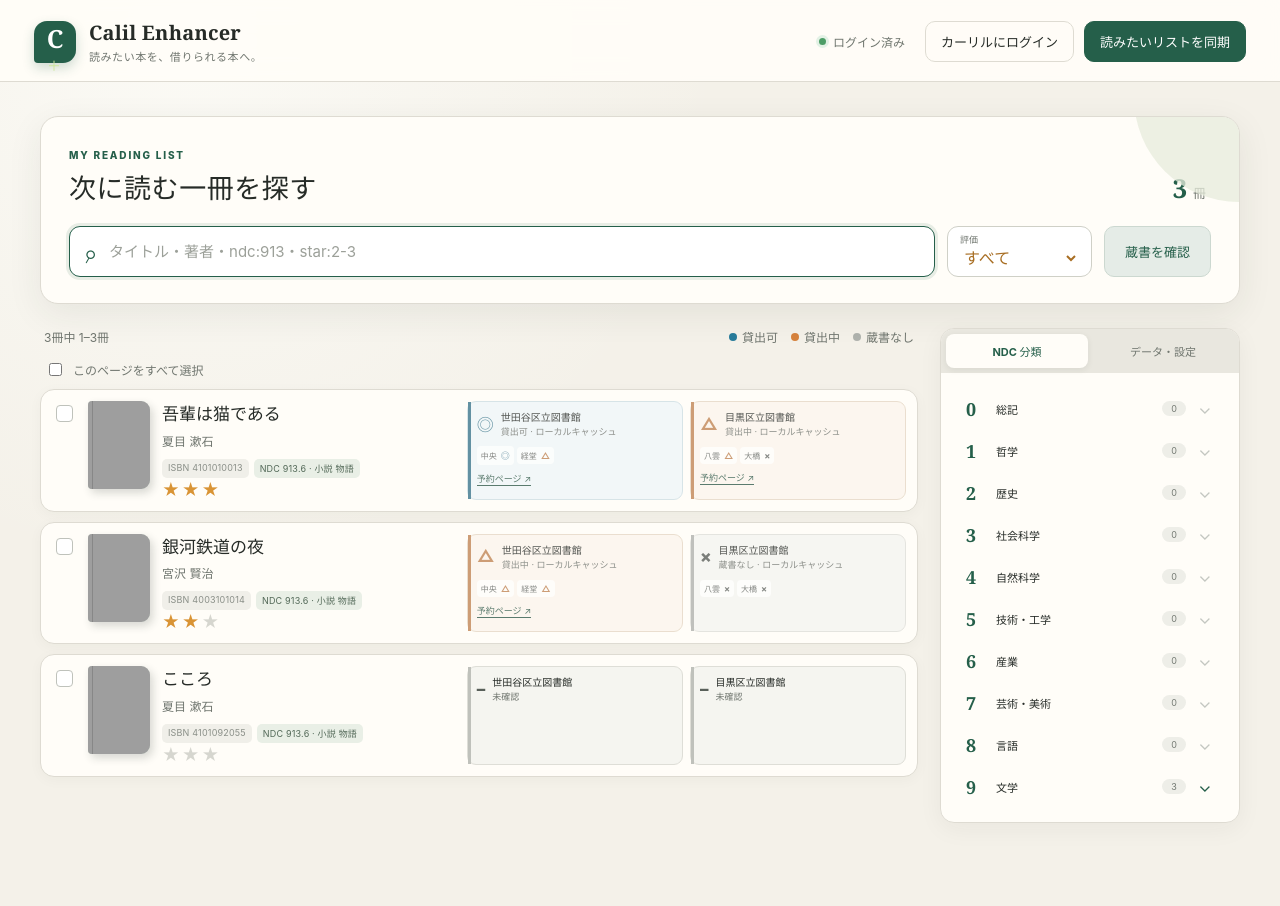
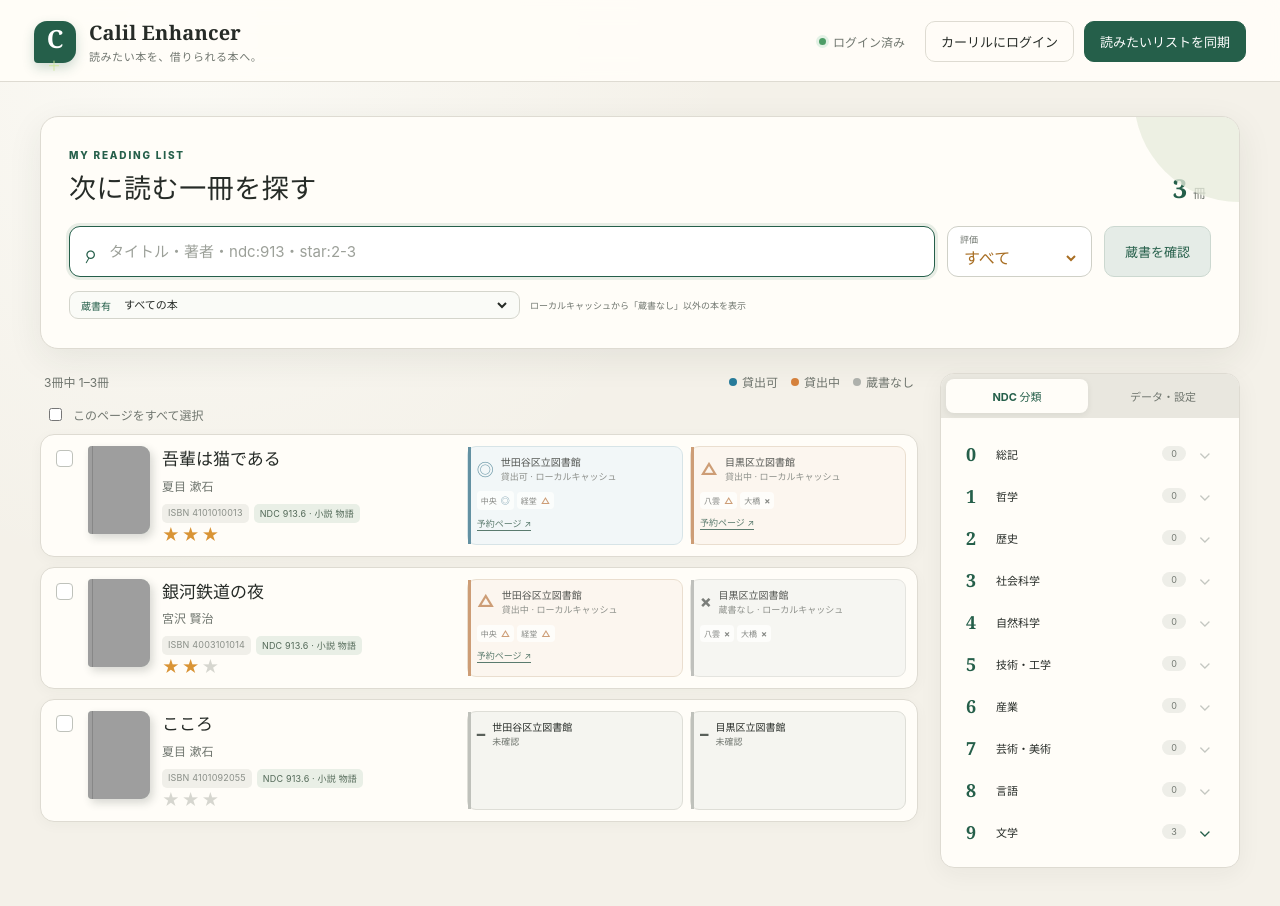
Before and after one commit to YusukeTakeuchi/calil-enhancer-electron, a React (Vite) app: page / in a window 1280 px wide. Shown: the top 906 px of the page. Built offline with nearby package versions, Linux system fonts and the light colour scheme; grey boxes are pictures that could not be loaded.

Commit message:
feat: availability search

```diff
--- a/package.json
+++ b/package.json
@@ -1,6 +1,6 @@
 {
   "name": "calil-enhancer-electron",
-  "version": "2.0.26",
+  "version": "2.0.27",
   "description": "カーリルの読みたいリストを検索・整理する Electron + React アプリ",
   "author": "Yusuke Takeuchi",
   "main": "electron/main.cjs",
--- a/src/App.tsx
+++ b/src/App.tsx
@@ -1,16 +1,18 @@
 import { useEffect, useMemo, useRef, useState } from 'react'
-import { aggregateStatus, isResolvedRecord, mergeCollectionCache, selectAvailabilityRecord, statusStyle } from './lib/availability'
+import { aggregateStatus, hasHoldings, isResolvedRecord, mergeCollectionCache, selectAvailabilityRecord, statusStyle } from './lib/availability'
 import { matchesBook } from './lib/search'
 import { paginationPages } from './lib/pagination'
 import { NDC_TOP, ndcLabel } from './data/ndc'
 import type { AppState, AvailabilityRecord, Book, LibrarySystem, MoveDestination, Progress } from './types'
 
 type Notice = { kind: 'info' | 'success' | 'error'; text: string } | null
+type HoldingsFilter = { systemId: string; library?: string } | null
 
 function App() {
   const [state, setState] = useState<AppState | null>(null)
   const [query, setQuery] = useState('')
   const [starFilter, setStarFilter] = useState<'none' | '1' | '2' | '3'>('none')
+  const [holdingsFilter, setHoldingsFilter] = useState<HoldingsFilter>(null)
   const [page, setPage] = useState(1)
   const [selected, setSelected] = useState<Set<string>>(new Set())
   const [busy, setBusy] = useState(false)
@@ -48,16 +50,21 @@ function App() {
   useEffect(() => {
     setPage(1)
     setSelected(new Set())
-  }, [query, starFilter])
+  }, [query, starFilter, holdingsFilter])
 
   const filteredBooks = useMemo(() => {
     if (!state) return []
-    return state.books.filter((book) => matchesBook(book, query, {
-      stars: state.stars,
-      ndc: state.ndc,
-      starFilter,
-    }))
-  }, [state, query, starFilter])
+    return state.books.filter((book) => {
+      if (!matchesBook(book, query, {
+        stars: state.stars,
+        ndc: state.ndc,
+        starFilter,
+      })) return false
+      if (!holdingsFilter) return true
+      const cachedRecord = state.collectionCache[book.id]?.[holdingsFilter.systemId]
+      return hasHoldings(cachedRecord, holdingsFilter.library)
+    })
+  }, [state, query, starFilter, holdingsFilter])
 
   const booksPerPage = state?.options.booksPerPage ?? 20
   const maxPage = Math.max(1, Math.ceil(filteredBooks.length / booksPerPage))
@@ -224,6 +231,19 @@ function App() {
             <button className="button availability-button" disabled={busy || pageBooks.length === 0 || state.systems.length === 0} onClick={() => checkAvailability()}>
               蔵書を確認
             </button>
+          </div>
+          <div className="holdings-filter-row">
+            <label className="holdings-filter"><span>蔵書有</span>
+              <select value={holdingsFilterValue(holdingsFilter)} disabled={state.systems.length === 0} onChange={(event) => setHoldingsFilter(parseHoldingsFilter(event.target.value))}>
+                <option value="">すべての本</option>
+                {state.systems.map((system) => <optgroup key={system.id} label={system.name}>
+                  <option value={holdingsFilterValue({ systemId: system.id })}>{system.name}（いずれかの館）</option>
+                  {system.libraries.map((library) => <option key={library} value={holdingsFilterValue({ systemId: system.id, library })}>{library}</option>)}
+                </optgroup>)}
+              </select>
+            </label>
+            {holdingsFilter && <button className="clear-holdings-filter" onClick={() => setHoldingsFilter(null)}>絞り込みを解除</button>}
+            <small>ローカルキャッシュから「蔵書なし」以外の本を表示</small>
           </div>
         </section>
 
@@ -450,4 +470,20 @@ function openReservePage(isbn: string, systemId: string) {
   void window.calil.openReservePage(isbn, systemId).catch((error) => window.alert(messageOf(error)))
 }
 
+function holdingsFilterValue(filter: HoldingsFilter) {
+  return filter ? JSON.stringify(filter) : ''
+}
+
+function parseHoldingsFilter(value: string): HoldingsFilter {
+  if (!value) return null
+  try {
+    const parsed = JSON.parse(value)
+    return typeof parsed?.systemId === 'string' && (parsed.library === undefined || typeof parsed.library === 'string')
+      ? parsed as Exclude<HoldingsFilter, null>
+      : null
+  } catch {
+    return null
+  }
+}
+
 export default App
--- a/src/lib/availability.ts
+++ b/src/lib/availability.ts
@@ -26,6 +26,15 @@ export function isResolvedRecord(record?: AvailabilityRecord): boolean {
   return record?.status === 'OK' || record?.status === 'Cache'
 }
 
+export function hasHoldings(record?: AvailabilityRecord, library?: string): boolean {
+  const libraries = record?.libkey ?? {}
+  if (library !== undefined) {
+    const status = libraries[library]
+    return typeof status === 'string' && status.length > 0 && status !== '蔵書なし'
+  }
+  return Object.values(libraries).some((status) => status.length > 0 && status !== '蔵書なし')
+}
+
 export function selectAvailabilityRecord(
   liveRecord?: AvailabilityRecord,
   storedRecord?: AvailabilityRecord,
--- a/src/styles.css
+++ b/src/styles.css
@@ -77,6 +77,12 @@ h1 { font-family: Georgia, "Yu Mincho", serif; font-size: 27px; margin: 4px 0 0;
 .star-filter span { font-size: 9px; color: var(--muted); font-weight: 700; }
 .star-filter select { border: 0; outline: 0; background: transparent; color: #a86e23; font-weight: 700; height: 24px; }
 .availability-button { background: #e5ece7; color: var(--green); border-color: #ccd8d0; padding-inline: 20px; }
+.holdings-filter-row { min-height: 34px; margin-top: 11px; display: flex; align-items: center; gap: 10px; position: relative; z-index: 1; }
+.holdings-filter { display: inline-flex; align-items: center; gap: 9px; padding: 5px 9px 5px 11px; border: 1px solid #d4d5cc; border-radius: 9px; background: #fafbf7; }
+.holdings-filter > span { color: var(--green); font-size: 10px; font-weight: 800; white-space: nowrap; }
+.holdings-filter select { width: min(390px, 40vw); min-width: 220px; border: 0; outline: 0; background: transparent; color: var(--ink); font-size: 11px; font-weight: 650; }
+.clear-holdings-filter { border: 0; border-bottom: 1px solid currentColor; padding: 2px 0; background: transparent; color: var(--green); font-size: 10px; cursor: pointer; }
+.holdings-filter-row > small { color: var(--muted); font-size: 9px; }
 
 .notice { margin-top: 16px; border: 1px solid; border-radius: 11px; padding: 12px 14px; display: flex; align-items: center; gap: 10px; font-size: 13px; }
 .notice > span { width: 22px; height: 22px; border-radius: 50%; display: grid; place-items: center; font-weight: 800; }
```
Also changed, not shown: 2 other files (tests, documents, lock files or other folders).
